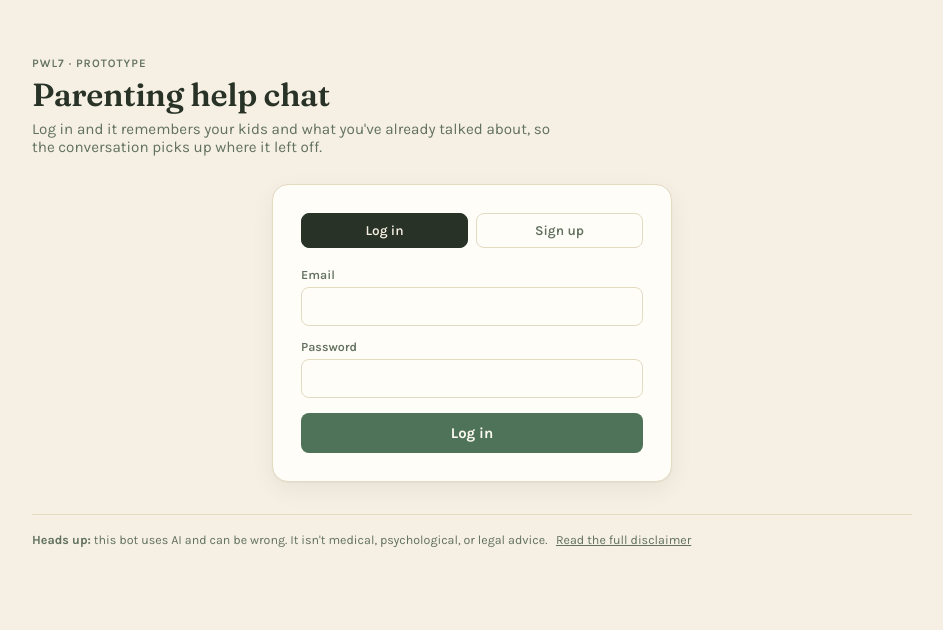
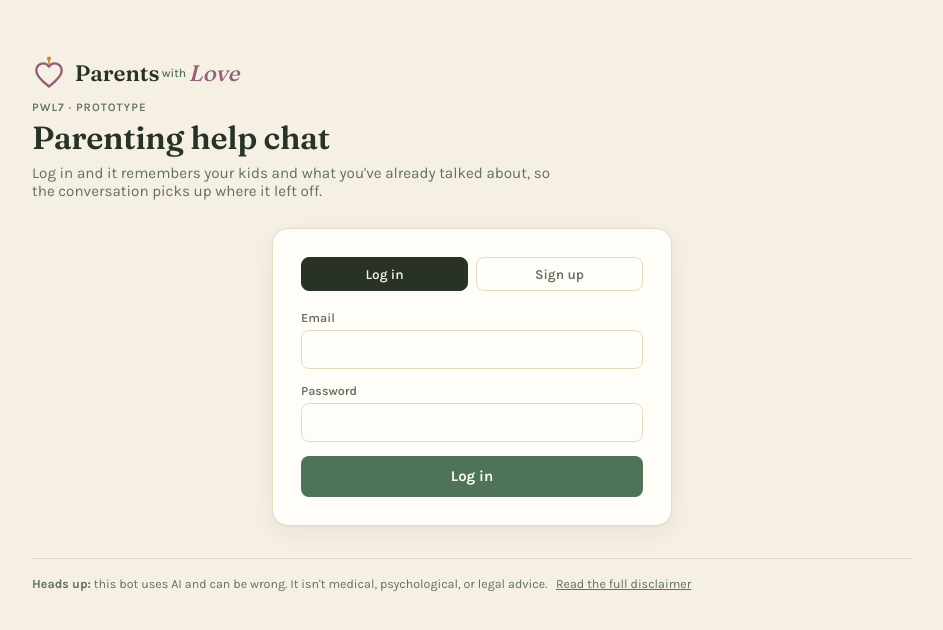
Before and after one commit to kingavi26/ParentsWithLove, a website: page public/index.html in a window 1280 px wide. Shown: the whole page, without its empty margins (168-1111 px from the left). Drawn offline with Linux system fonts and the light colour scheme; no server answers.

Commit message:
Add files via upload

```diff
--- a/public/index.html
+++ b/public/index.html
@@ -18,6 +18,16 @@
 <body class="pwl-app">
   <div class="wrap">
     <div class="page-head">
+      <div class="brand-lockup">
+        <svg class="brand-mark" viewBox="0 0 24 24" width="34" height="34" fill="none" aria-hidden="true" focusable="false">
+          <circle cx="12" cy="1.8" r="1.5" fill="var(--honey)"></circle>
+          <line x1="12" y1="3.3" x2="12" y2="5" stroke="var(--honey)" stroke-width="1.3" stroke-linecap="round"></line>
+          <path d="M12 21.5 C6.8 17.6 3 14.1 3 10.3 C3 7.4 5.2 5.2 8 5.2 C9.7 5.2 11.2 6.1 12 7.5 C12.8 6.1 14.3 5.2 16 5.2 C18.8 5.2 21 7.4 21 10.3 C21 14.1 17.2 17.6 12 21.5 Z" fill="none" stroke="var(--plum)" stroke-width="1.7" stroke-linecap="round" stroke-linejoin="round"></path>
+        </svg>
+        <div class="brand-wordmark">
+          <span class="brand-parents">Parents</span><span class="brand-with">with</span><span class="brand-love">Love</span>
+        </div>
+      </div>
       <div class="eyebrow">pwl7 &middot; prototype</div>
       <h1>Parenting help chat</h1>
       <p>Log in and it remembers your kids and what you've already talked about, so the conversation picks up where it left off.</p>
--- a/public/styles.css
+++ b/public/styles.css
@@ -83,6 +83,29 @@ h1 {
 
 .page-head { margin-bottom: 1.75rem; }
 .page-head p { margin: 0; color: var(--muted); font-size: 0.95rem; max-width: 60ch; }
+
+.brand-lockup {
+  display: flex;
+  align-items: center;
+  gap: 0.55rem;
+  margin-bottom: 0.6rem;
+}
+.brand-mark { flex-shrink: 0; }
+.brand-wordmark {
+  display: flex;
+  align-items: baseline;
+  font-family: "Fraunces", Georgia, serif;
+}
+.brand-parents { font-size: 1.4rem; font-weight: 600; color: var(--text); }
+.brand-with {
+  font-family: "Karla", system-ui, sans-serif;
+  font-size: 0.75rem;
+  font-weight: 500;
+  color: var(--accent);
+  margin: 0 0.14rem;
+  align-self: center;
+}
+.brand-love { font-size: 1.4rem; font-weight: 500; font-style: italic; color: var(--plum); }
 
 .demo-banner {
   background: var(--surface-sunken);
```
